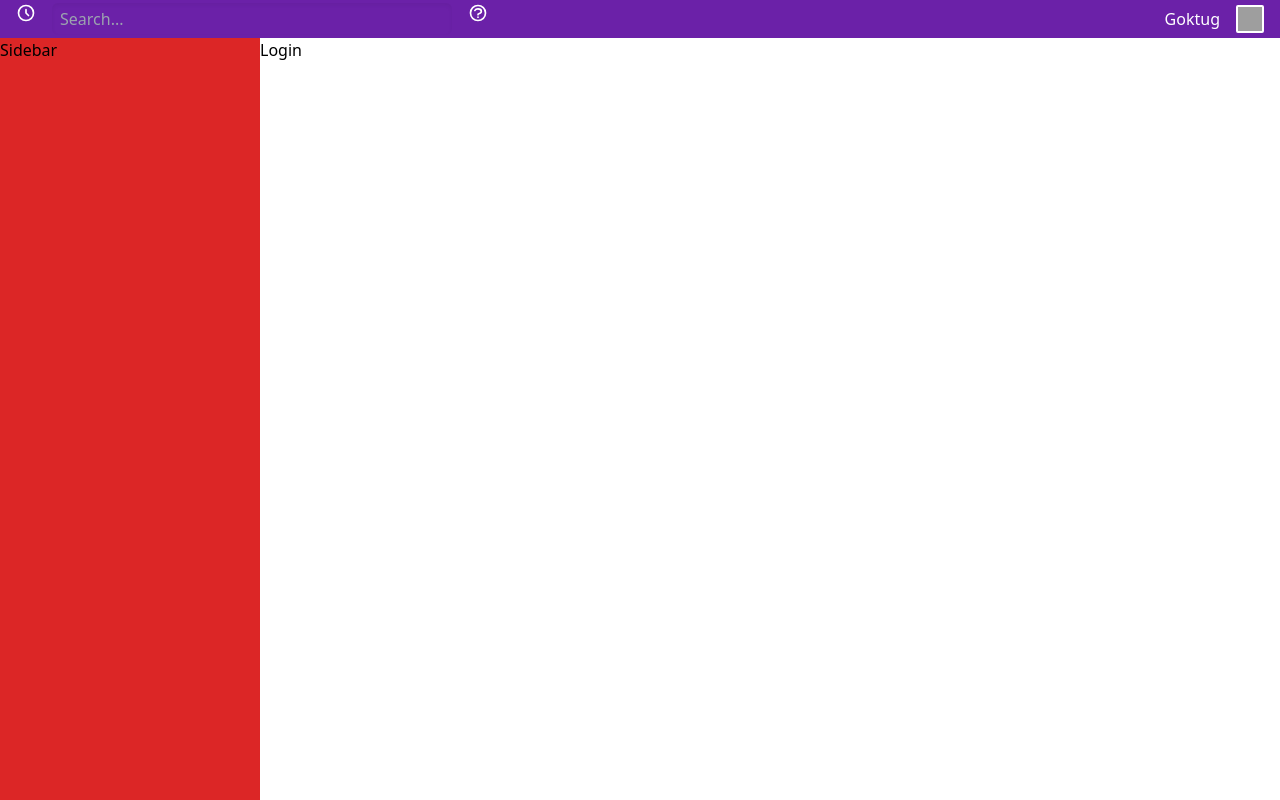
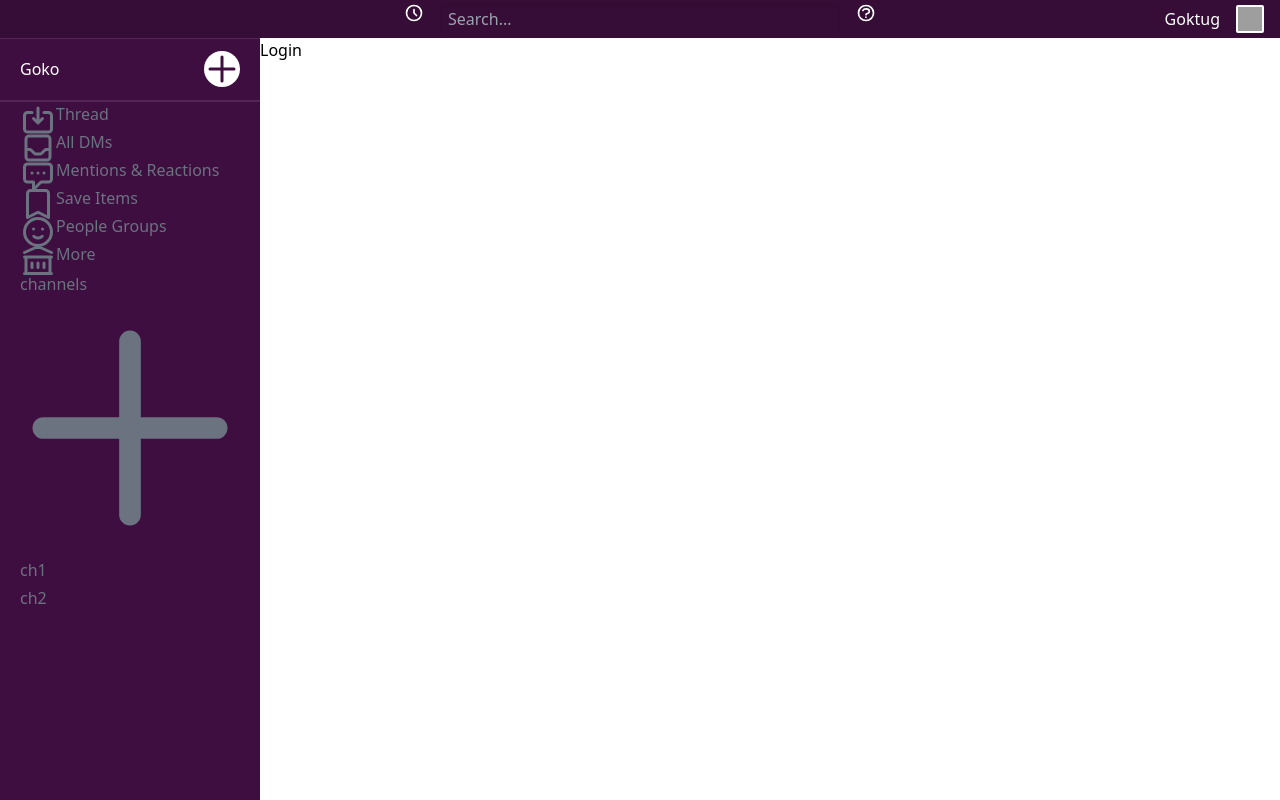
Before and after one commit to goktugs/react-slack-clone, a React (Create React App) app: page / in a window 1280 px wide. Built offline with nearby package versions, Linux system fonts and the light colour scheme; grey boxes are pictures that could not be loaded; the HTML template or start-up script is replaced by a standard one.

Commit message:
Add Sidebar

```diff
--- a/src/components/Header.js
+++ b/src/components/Header.js
@@ -3,7 +3,7 @@ import { ClockIcon, QuestionMarkCircleIcon } from '@heroicons/react/outline';
 
 export default function Header() {
   return (
-    <div className="bg-purple-800 text-white flex items-center justify-between">
+    <div className="bg-[#350D36] text-white flex items-center justify-center relative z-10 shadow-[0_1px_0_0_rgba(255,255,255,0.1)]">
       <leftPart className="flex mx-4">
         <ClockIcon className="h-5 w-5 text-white" />
         <searchContainer className="min-w-[400px] mx-4 ">
@@ -17,7 +17,7 @@ export default function Header() {
         </searchContainer>
         <QuestionMarkCircleIcon className="h-5 w-5 text-white" />
       </leftPart>
-      <userContainer className="flex items-center pr-4">
+      <userContainer className="flex items-center pr-4 absolute right-0">
         <name className="pr-4">Goktug</name>
         <userImage className="w-7 h-7 border-2 border-solid border-white rounded-sm">
           <img
--- a/src/components/Sidebar.js
+++ b/src/components/Sidebar.js
@@ -1,5 +1,38 @@
 import React from 'react';
+import { PlusIcon } from '@heroicons/react/outline';
+import { sidebarItemsData } from '../utils/sidebarItemsData';
 
 export default function Sidebar() {
-  return <div className="bg-red-600">Sidebar</div>;
+  return (
+    <div className="bg-[#3F0E40]">
+      <workspacecontainer className="text-white h-16 flex items-center pl-5 justify-between border-b-2 border-solid border-[#522753]">
+        <name>Goko</name>
+        <newmessage className="bg-white fill-[#3F0E40] text-[#3F0E40] flex align-center justify-center rounded-full mr-5 cursor-pointer ">
+          <PlusIcon className="w-9 h-9 " />
+        </newmessage>
+      </workspacecontainer>
+      <mainchannels className="pt-5">
+        {sidebarItemsData.map((item) => (
+          <mainchannelitem className="text-gray-500 grid grid-cols-sidebarChannel h-7 item-center pl-5 cursor-pointer hover:bg-[#350D36] ">
+            {item.icon}
+            {item.text}
+          </mainchannelitem>
+        ))}
+      </mainchannels>
+      <channelscontainer className="text-gray-500 mt-3">
+        <newchannelcontainer className="flex justify-between items-center h-7 pl-5 pr-3">
+          <div>channels</div>
+        </newchannelcontainer>
+        <PlusIcon />
+        <channelslist>
+          <channel className="h-7 flex item-center pl-5 cursor-pointer hover:bg-[#350d36]">
+            ch1
+          </channel>
+          <channel className="h-7 flex item-center pl-5 cursor-pointer hover:bg-[#350d36]">
+            ch2
+          </channel>
+        </channelslist>
+      </channelscontainer>
+    </div>
+  );
 }
--- /dev/null
+++ b/src/utils/sidebarItemsData.js
@@ -0,0 +1,36 @@
+import {
+  ChatAltIcon,
+  InboxIcon,
+  SaveIcon,
+  BookmarkIcon,
+  EmojiHappyIcon,
+  LibraryIcon,
+} from '@heroicons/react/outline';
+
+export const sidebarItemsData = [
+  {
+    text: 'Thread',
+    icon: <SaveIcon />,
+  },
+  {
+    text: 'All DMs',
+    icon: <InboxIcon />,
+  },
+  {
+    text: 'Mentions & Reactions',
+    icon: <ChatAltIcon />,
+  },
+  {
+    text: 'Save Items',
+    icon: <BookmarkIcon />,
+  },
+
+  {
+    text: 'People Groups',
+    icon: <EmojiHappyIcon />,
+  },
+  {
+    text: 'More',
+    icon: <LibraryIcon />,
+  },
+];
--- a/tailwind.config.js
+++ b/tailwind.config.js
@@ -9,6 +9,7 @@ module.exports = {
       },
       gridTemplateColumns: {
         main: '260px auto',
+        sidebarChannel: '15% auto',
       },
     },
   },
```
